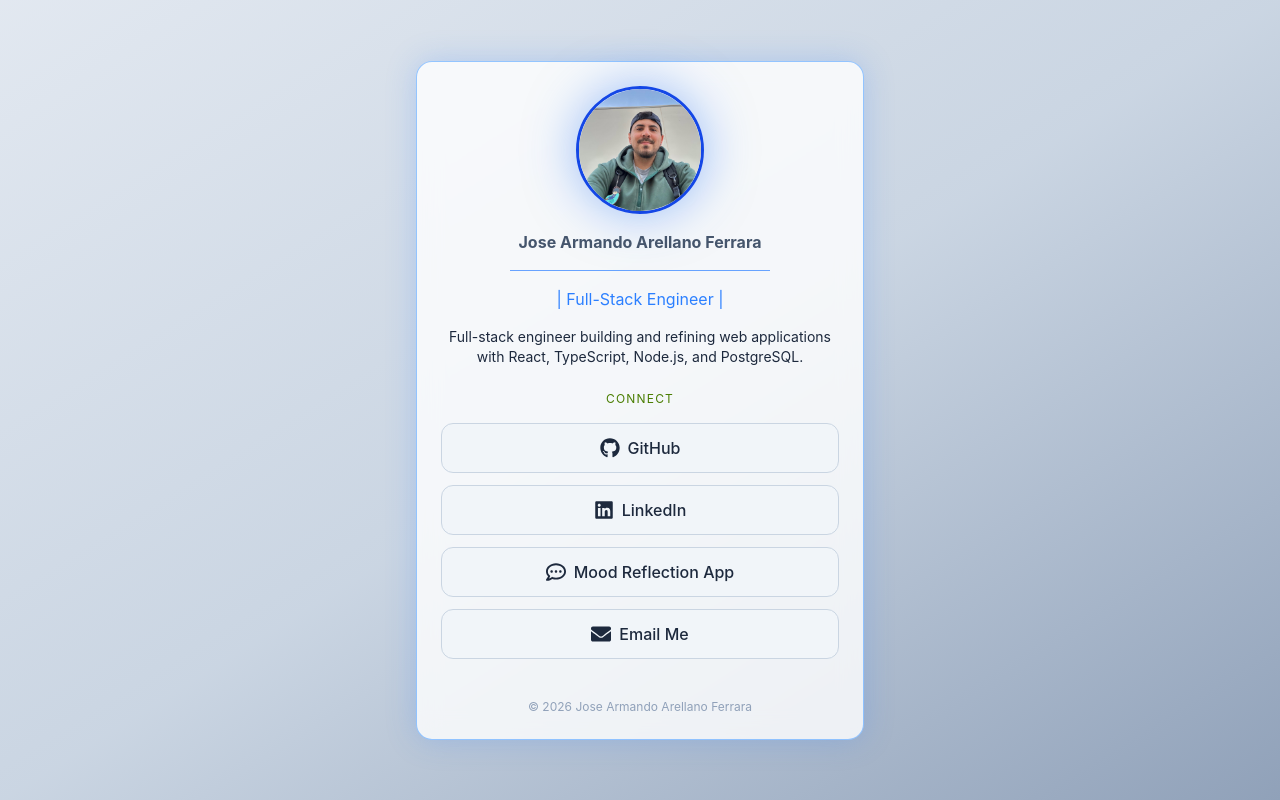
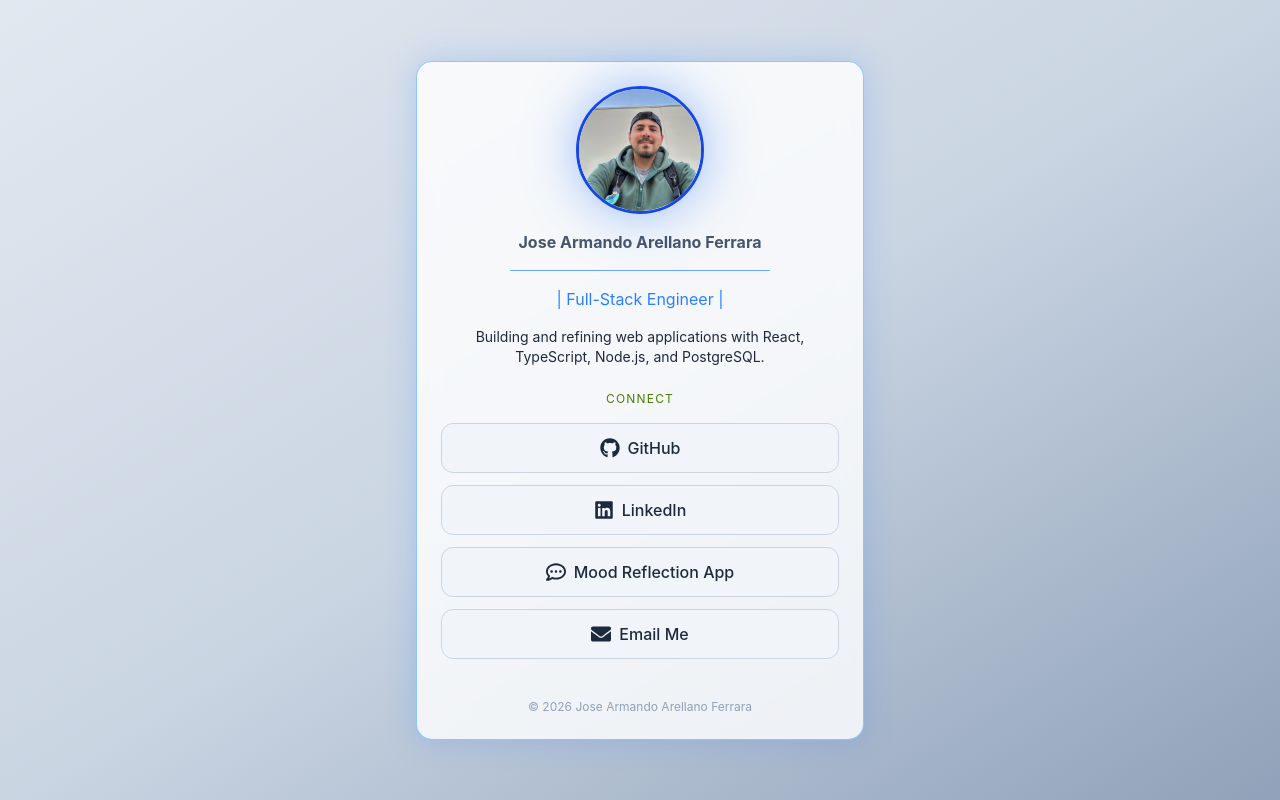
Before and after one commit to J-Ferr/personal-link-profile, a React (Vite) app: page / in a window 1280 px wide. Built offline with nearby package versions, Linux system fonts and the light colour scheme.

Commit message:
Remove duplicate role from bio

```diff
--- a/src/data/profile.ts
+++ b/src/data/profile.ts
@@ -8,6 +8,6 @@ export interface Profile {
 export const profile: Profile = {
   name: "Jose Armando Arellano Ferrara",
   title: "| Full-Stack Engineer |",
-  bio: "Full-stack engineer building and refining web applications with React, TypeScript, Node.js, and PostgreSQL.",
+  bio: "Building and refining web applications with React, TypeScript, Node.js, and PostgreSQL.",
   avatar: "/profile.jpg",
 }
```
